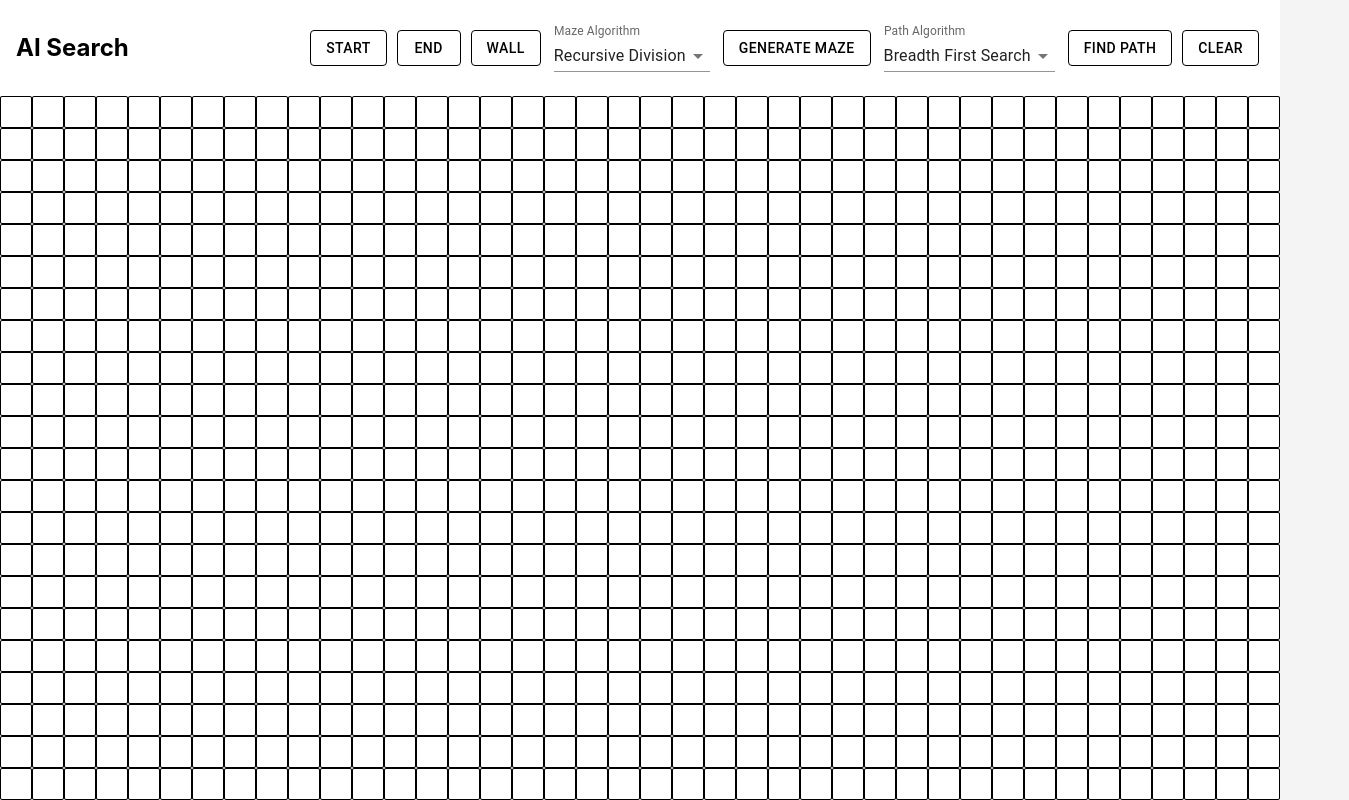
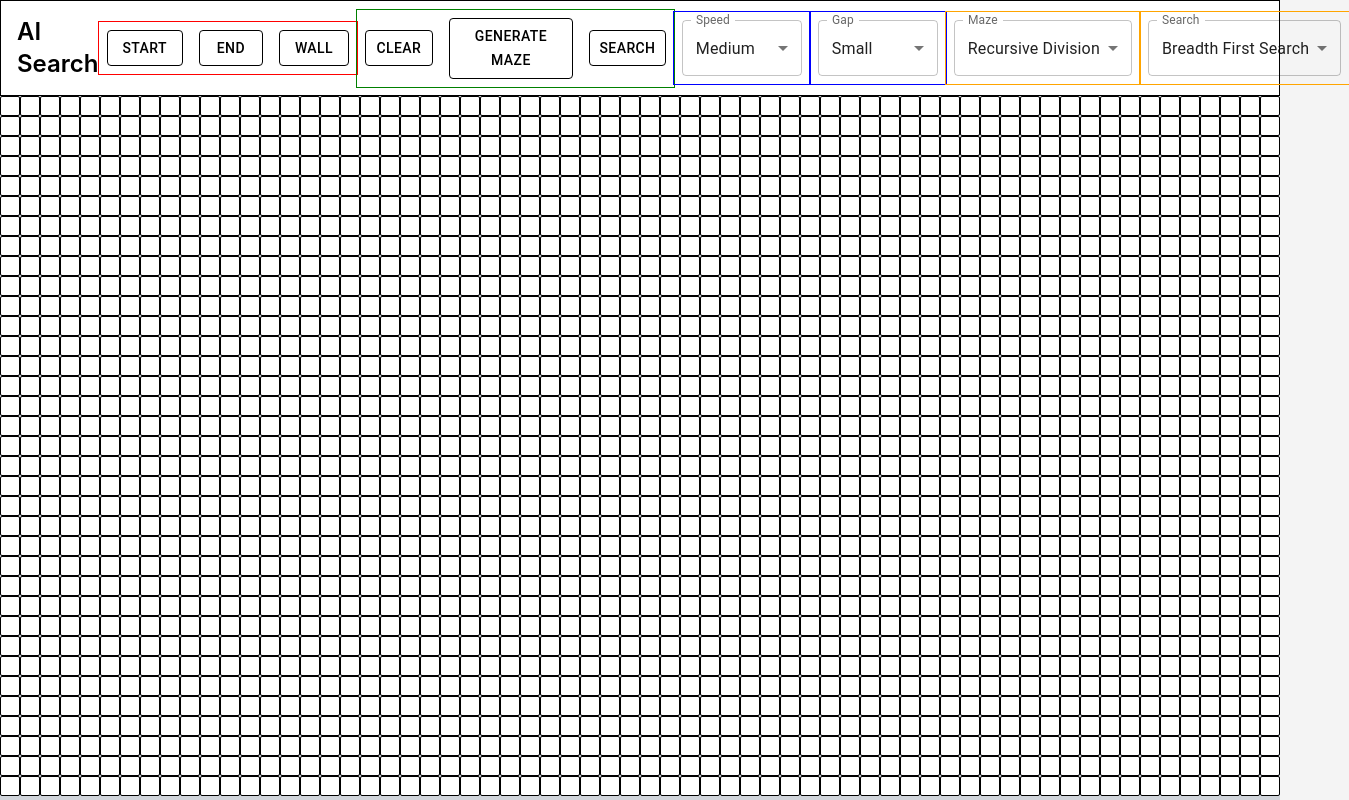
Before and after one commit to connoraleks/AISearch, a React (Create React App) app: page / in a window 1280 px wide. Shown: the whole page, 1349 px wide, since content can reach past the window. Built offline with nearby package versions, Linux system fonts and the light colour scheme; the HTML template or start-up script is replaced by a standard one.

Commit message:
refactor: cleaned the header

```diff
--- a/src/components/Search.tsx
+++ b/src/components/Search.tsx
@@ -2,11 +2,9 @@ import {Grid} from '../types';
 import {GiHamburgerMenu} from 'react-icons/gi';
 import * as Utils from '../utils';
 import { useState } from 'react';
-import { Button } from '@mui/material';
-import InputLabel from '@mui/material/InputLabel';
-import MenuItem from '@mui/material/MenuItem';
-import FormControl from '@mui/material/FormControl';
+import { Button, IconButton, Menu, MenuItem, Slider, Stack, TextField, Typography, FormControl, InputLabel } from '@mui/material';
 import Select, { SelectChangeEvent } from '@mui/material/Select';
+import { Box } from '@mui/system';
 const Search = () => {
     // Algorithms for the search
     const pathFindingAlgorithms = {
@@ -34,8 +32,8 @@ const Search = () => {
         none: "none"
     }
     // Number of rows for the grid, and number of columns for the grid, calculated from the size of the window given that each node is 32px by 32px
-    const numRows = Math.floor((window.innerHeight - 96) / 32); // 96px is the height of the header
-    const numCols = Math.floor(window.innerWidth / 32);
+    const numRows = Math.floor((window.innerHeight - 96) / 20); // 96px is the height of the header
+    const numCols = Math.floor(window.innerWidth / 20);
     // State containing the pathFindingAlgorithm to use
     const [pathFindingAlgorithm, setPathFindingAlgorithm] = useState<[string, (grid: Grid) => boolean]>([pathFindingAlgorithmList[2], pathFindingAlgorithms[pathFindingAlgorithmList[2] as keyof typeof pathFindingAlgorithms]]);
     //State containing the mazeAlgorithm to use
@@ -51,15 +49,17 @@ const Search = () => {
     //State for mobile menu
     const [showMenu, setShowMenu] = useState<boolean>(window.innerWidth < 768 ? false : true);
     // State containing the gap for the maze generation
-    const [gap, ] = useState<number>(2);
+    const [gap, setGap] = useState<number>(2);
+    //State containing the speed multiplier for the animations
+    const [speed, setSpeed] = useState<number>(1);
 
     // Classes for the nodes to style them, the color change should be smooth and not flicker
-    const node_default = `w-8 h-8 border border-black text-white rounded-sm transition-colors duration-100 ease-in-out bg-default`;
-    const node_start = `w-8 h-8 border border-black text-white rounded-sm transition-colors duration-100 ease-in-out bg-start`;
-    const node_end = `w-8 h-8 border border-black text-white rounded-sm transition-colors duration-100 ease-in-out bg-end`;
-    const node_wall = `w-8 h-8 border border-black text-white rounded-sm transition-colors duration-100 ease-in-out bg-wall`;
-    const node_visited = `w-8 h-8 border border-black text-white rounded-sm transition-colors duration-100 ease-in-out bg-visited`;
-    const node_path = `w-8 h-8 border border-black text-white rounded-sm transition-colors duration-100 ease-in-out bg-path`;
+    const node_default = `w-5 h-5 border border-black text-white rounded-sm transition-colors duration-100 ease-in-out bg-default`;
+    const node_start = `w-5 h-5 border border-black text-white rounded-sm transition-colors duration-100 ease-in-out bg-start`;
+    const node_end = `w-5 h-5 border border-black text-white rounded-sm transition-colors duration-100 ease-in-out bg-end`;
+    const node_wall = `w-5 h-5 border border-black text-white rounded-sm transition-colors duration-100 ease-in-out bg-wall`;
+    const node_visited = `w-5 h-5 border border-black text-white rounded-sm transition-colors duration-100 ease-in-out bg-visited`;
+    const node_path = `w-5 h-5 border border-black text-white rounded-sm transition-colors duration-100 ease-in-out bg-path`;
 
     // Custom buttons for the navbar
     const CustomButton = (props: {text: string, bgColor: string, onClick: () => void}) => {
@@ -112,7 +112,7 @@ const Search = () => {
                     console.log('visited: ', node.row, node.col, node === grid.nodes[node.row][node.col])
                     node.isVisited = true;
                     setGrid({...grid});
-                }, 20 * index);
+                }, 20 * index * speed);
             });
             grid.path = Utils.getPath(grid.end);
             grid.path.forEach((node, index) => {
@@ -120,7 +120,7 @@ const Search = () => {
                     console.log('path: ', node.row, node.col, node === grid.nodes[node.row][node.col])
                     node.isPath = true;
                     setGrid({...grid});
-                }, 20 * (index + grid.visited.length));
+                }, 20 * (index + grid.visited.length) * speed);
             });
         }
     }
@@ -140,7 +140,7 @@ const Search = () => {
                 setTimeout(() => {
                     node.isWall = true;
                     setGrid({...grid});
-                }, 35 * index);
+                }, 25 * index * speed);
             });
         }
         else{
@@ -159,7 +159,7 @@ const Search = () => {
                     setTimeout(() => {
                         node.isWall = true;
                         setGrid({...grid});
-                    }, 30 * index);
+                    }, 30 * index * speed);
                 });
             }
         }
@@ -168,29 +168,124 @@ const Search = () => {
     return (
         <section className="w-full min-h-screen flex flex-col bg-gray-300">
             {/*Turn the following navbar into a mobile responsive navbar, turning into a hamburger menu on mobile*/}
-            <nav className="flex flex-row justify-between items-center bg-white p-4 h-24 w-full">
+            <nav className="flex flex-row justify-between items-center bg-white p-4 h-24 w-full border border-black">
                 {/* Title */}
-                <a href="/" className="text-2xl text-black font-bold">AI Search</a>
-                {/* Controls */}
+                <a href="/" className="text-2xl text-black font-semibold">AI Search</a>
+                {/* Navbar items */}
                 {window.innerWidth > 750 ?
                 (<div className="flex flex-row items-center">
-                    {/* Draw Tools */}
-                    <div id="ButtonGroup" className="hidden md:flex flex-row items-center">
+                    {/* Draw Tools box, containing the buttons to draw the start node, end node, and walls with an inputLabel to label the box */}
+                    <Box
+                        sx={{
+                            outline: '1px solid red',
+                            display: 'flex',
+                            flexDirection: 'row',
+                            alignItems: 'center',
+                            '& > :not(style)': {
+                                m: 1,
+                            },
+                        }}
+                    >
                         {/* Button to draw the start node */}
                         <CustomButton text="Start" bgColor="green" onClick={() => setDrawing(drawing === drawingStates.start ? drawingStates.none : drawingStates.start)} />
                         {/* Button to draw the end node */}
                         <CustomButton text="End" bgColor="red" onClick={() => setDrawing(drawing === drawingStates.end ? drawingStates.none : drawingStates.end)} />
                         {/* Button to draw walls */}
                         <CustomButton text="Wall" bgColor="black" onClick={() => setDrawing(drawing === drawingStates.walls ? drawingStates.none : drawingStates.walls)} />
-                    </div>
-                    {/* Select to choose maze generation algorithm */}
-                    <FormControl variant="standard" sx={{ m: 1, minWidth: 120 }}>
-                        <InputLabel>Maze Algorithm</InputLabel>
+                    </Box>
+                    {/* Search Tools box, containing the buttons to clear the grid, generate a maze, and search with an inputLabel to label the box */}
+                    <Box
+                        sx={{
+                            outline: '1px solid green',
+                            display: 'flex',
+                            flexDirection: 'row',
+                            alignItems: 'center',
+                            '& > :not(style)': {
+                                m: 1,
+                            },
+                        }}
+                    >
+                        {/* Button to clear the grid */}
+                        <CustomButton text="Clear" bgColor="gray" onClick={handleClear} />
+                        {/* Button to generate a maze */}
+                        <CustomButton text="Generate Maze" bgColor="gray" onClick={handleGeneration} />
+                        {/* Button to search */}
+                        <CustomButton text="Search" bgColor="blue" onClick={handleSearch} />
+                    </Box>
+                    {/* Input box to change the speed of the animations */}
+                    <Box
+                        sx={{
+                            outline: '1px solid blue',
+                            display: 'flex',
+                            flexDirection: 'row',
+                            alignItems: 'center',
+                            '& > :not(style)': {
+                                m: 1,
+                            },
+                        }}
+                    >
+                        <FormControl sx={{ m: 1, minWidth: 120 }}>
+                            <InputLabel id="speed-label">Speed</InputLabel>
                             <Select
-                            labelId="mazeAlgorithm-select-label"
-                            id="mazeAlgorithm-select"
-                            value={mazeAlgorithm[0]}
-                            label="Algorithm"
+                                labelId="speed-label"
+                                id="speed-select"
+                                value={speed}
+                                label="Speed"
+                                onChange={(e: any) => setSpeed(e.target.value as number)}
+                            >
+                                <MenuItem value={2}>Slow</MenuItem>
+                                <MenuItem value={1}>Medium</MenuItem>
+                                <MenuItem value={0.1}>Fast</MenuItem>
+                                <MenuItem value={0.001}>Very Fast</MenuItem>
+                            </Select>
+                        </FormControl>
+                    </Box>
+                    {/* Input box to change the gap size of the maze */}
+                    <Box
+                        sx={{
+                            outline: '1px solid blue',
+                            display: 'flex',
+                            flexDirection: 'row',
+                            alignItems: 'center',
+                            '& > :not(style)': {
+                                m: 1,
+                            },
+                        }}
+                    >
+                        <FormControl sx={{ m: 1, minWidth: 120 }}>
+                            <InputLabel id="gap-label">Gap</InputLabel>
+                            <Select
+                                labelId="gap-label"
+                                id="gap-select"
+                                value={gap}
+                                label="Gap"
+                                onChange={(e: any) => setGap(e.target.value as number)}
+                            >
+                                <MenuItem value={2}>Small</MenuItem>
+                                <MenuItem value={3}>Medium</MenuItem>
+                                <MenuItem value={4}>Large</MenuItem>
+                            </Select>
+                        </FormControl>
+                    </Box>
+                    {/* Input box to change the maze generation algorithm */}
+                    <Box
+                        sx={{
+                            outline: '1px solid orange',
+                            display: 'flex',
+                            flexDirection: 'row',
+                            alignItems: 'center',
+                            '& > :not(style)': {
+                                m: 1,
+                            },
+                        }}
+                    >
+                        <FormControl sx={{ m: 1, minWidth: 120 }}>
+                            <InputLabel id="maze-label">Maze</InputLabel>
+                            <Select
+                                labelId="maze-label"
+                                id="maze-select"
+                                value={mazeAlgorithm[0] as string}
+                                label="Maze"
                                 onChange={(event: SelectChangeEvent) => {
                                     setMazeAlgorithm([event.target.value as string, mazeAlgorithms[event.target.value as keyof typeof mazeAlgorithms]]);
                                 }}
@@ -200,20 +295,26 @@ const Search = () => {
                                 })}
                             </Select>
                         </FormControl>
-                    {/* Button to generate a maze */}
-                    <CustomButton
-                        onClick={handleGeneration}
-                        text="Generate Maze"
-                        bgColor='black'
-                    />
-                    {/* Select to choose path finding pathFindingAlgorithm*/}
-                    <FormControl variant="standard" sx={{ m: 1, minWidth: 120 }}>
-                        <InputLabel>Path Algorithm</InputLabel>
+                    </Box>
+                    {/* Input box to change the search algorithm */}
+                    <Box
+                        sx={{
+                            outline: '1px solid orange',
+                            display: 'flex',
+                            flexDirection: 'row',
+                            alignItems: 'center',
+                            '& > :not(style)': {
+                                m: 1,
+                            },
+                        }}
+                    >
+                        <FormControl sx={{ m: 1, minWidth: 120 }}>
+                            <InputLabel id="search-label">Search</InputLabel>
                             <Select
-                            labelId="pathFindingAlgorithm-select-label"
-                            id="pathFindingAlgorithm-select"
-                            value={pathFindingAlgorithm[0]}
-                            label="Algorithm"
+                                labelId="search-label"
+                                id="search-select"
+                                value={pathFindingAlgorithm[0] as string}
+                                label="Search"
                                 onChange={(event: SelectChangeEvent) => {
                                     setPathFindingAlgorithm([event.target.value as string, pathFindingAlgorithms[event.target.value as keyof typeof pathFindingAlgorithms]]);
                                 }}
@@ -223,23 +324,13 @@ const Search = () => {
                                 })}
                             </Select>
                         </FormControl>
-                    {/* Button to initiate the path finding pathFindingAlgorithm */}
-                    <CustomButton
-                        onClick={handleSearch}
-                        text="Find Path"
-                        bgColor='black'
-                    />
-                    {/* Button to clear the grid */}
-                    <CustomButton
-                        onClick={handleClear}
-                        text="Clear"
-                        bgColor='black'
-                    />
+                    </Box>
                 </div>) :
+                // Hamburger Menu
                 (showMenu ?
                 (<div className="absolute top-0 right-0 w-full h-full bg-white flex flex-col justify-center items-center">
                     {/* Close button positioned at the top right of the menu absolute */}
-                    <div className="absolute top-0 right-0">
+                    <div className="absolute top-0 right-0 p-4">
                         <CustomButton text="X" bgColor="black" onClick={() => setShowMenu(false)} />
                     </div>
                     {/* Button to draw the start node */}
@@ -300,6 +391,23 @@ const Search = () => {
                             })}
                         </Select>
                     </FormControl>
+                    {/* Slider to adjust the speed of the path finding pathFindingAlgorithm */}
+                    <div className="flex flex-row items-center gap-4">
+                        <p className="text-black">Speed: </p>
+                        <Slider
+                            defaultValue={speed}
+                            aria-label="Speed"
+                            valueLabelDisplay="auto"
+                            step={0.01}
+                            marks
+                            min={0.01}
+                            max={1}
+                            onChange={(event: any, value: number | number[]) => {
+                                setSpeed(1 - (value as number) + 0.01);
+                            }}
+                            sx={{  minWidth: 120 }}
+                        />
+                    </div>
                     {/* Button to initiate the path finding pathFindingAlgorithm */}
                     <CustomButton
                         onClick={() => {
@@ -319,6 +427,7 @@ const Search = () => {
                         bgColor='black'
                     />
                 </div>) :
+                // Hamburger Menu Icon
                 (<div className="h-full flex justify-center items-center">
                     <GiHamburgerMenu className="text-3xl" fill='black' onClick={() => setShowMenu(true)} />
                 </div>))}
@@ -417,9 +526,7 @@ const Search = () => {
                                                 setIsErasing(false);
                                             }
                                         }}
-                                    >
-                                        {node.isStart ? 'S' : node.isEnd ? 'E' : node.isWall ? 'W' : ''}
-                                    </button>
+                                    />
                                 );
                             })}
                         </div>
--- a/src/utils.ts
+++ b/src/utils.ts
@@ -245,14 +245,14 @@ const recursiveDivision = (grid: Grid, gap: number) => {
         //if the section is too small, skip it
         if(rowEnd - rowStart <= gap || colEnd - colStart <= gap) continue;
 
-        // Get a random row and column from within the section, but not on the edge
-        const row = Math.floor(Math.random() * (rowEnd - rowStart - 2)) + rowStart + 1;
-        const col = Math.floor(Math.random() * (colEnd - colStart - 2)) + colStart + 1;
+        // Get a random row and column from within the section, but not within the constant gap from the edges
+        const row = Math.floor(Math.random() * (rowEnd - rowStart - gap * 2)) + rowStart + gap;
+        const col = Math.floor(Math.random() * (colEnd - colStart - gap * 2)) + colStart + gap;
 
         // If the grid is taller than it is wide, create a random horizontal wall with a gap
         if(rowEnd - rowStart > colEnd - colStart) {
             for(let i = colStart; i <= colEnd; i++) {
-                if(!(i < col + gap && i > col - gap) && gridCopy[row][i] !== startNode && gridCopy[row][i] !== endNode) {
+                if(!(i >= col  && i < col + gap) && gridCopy[row][i] !== startNode && gridCopy[row][i] !== endNode) {
                     gridCopy[row][i].isWall = true;
                     walls.push(gridCopy[row][i]);
                 }
@@ -264,7 +264,7 @@ const recursiveDivision = (grid: Grid, gap: number) => {
         // If the grid is wider than it is tall, create a random vertical wall with a gap
         else if(rowEnd - rowStart < colEnd - colStart) {
             for(let i = rowStart; i <= rowEnd; i++) {
-                if(!(i < row + gap && i > row - gap) && gridCopy[i][col] !== startNode && gridCopy[i][col] !== endNode) {
+                if(!(i >= row  && i < row + gap) && gridCopy[i][col] !== startNode && gridCopy[i][col] !== endNode) {
                     gridCopy[i][col].isWall = true;
                     walls.push(gridCopy[i][col]);
                 }
```
Also changed, not shown: 1 other file (tests, documents, lock files or other folders). Lines whose indentation alone changed are shown as unchanged.
